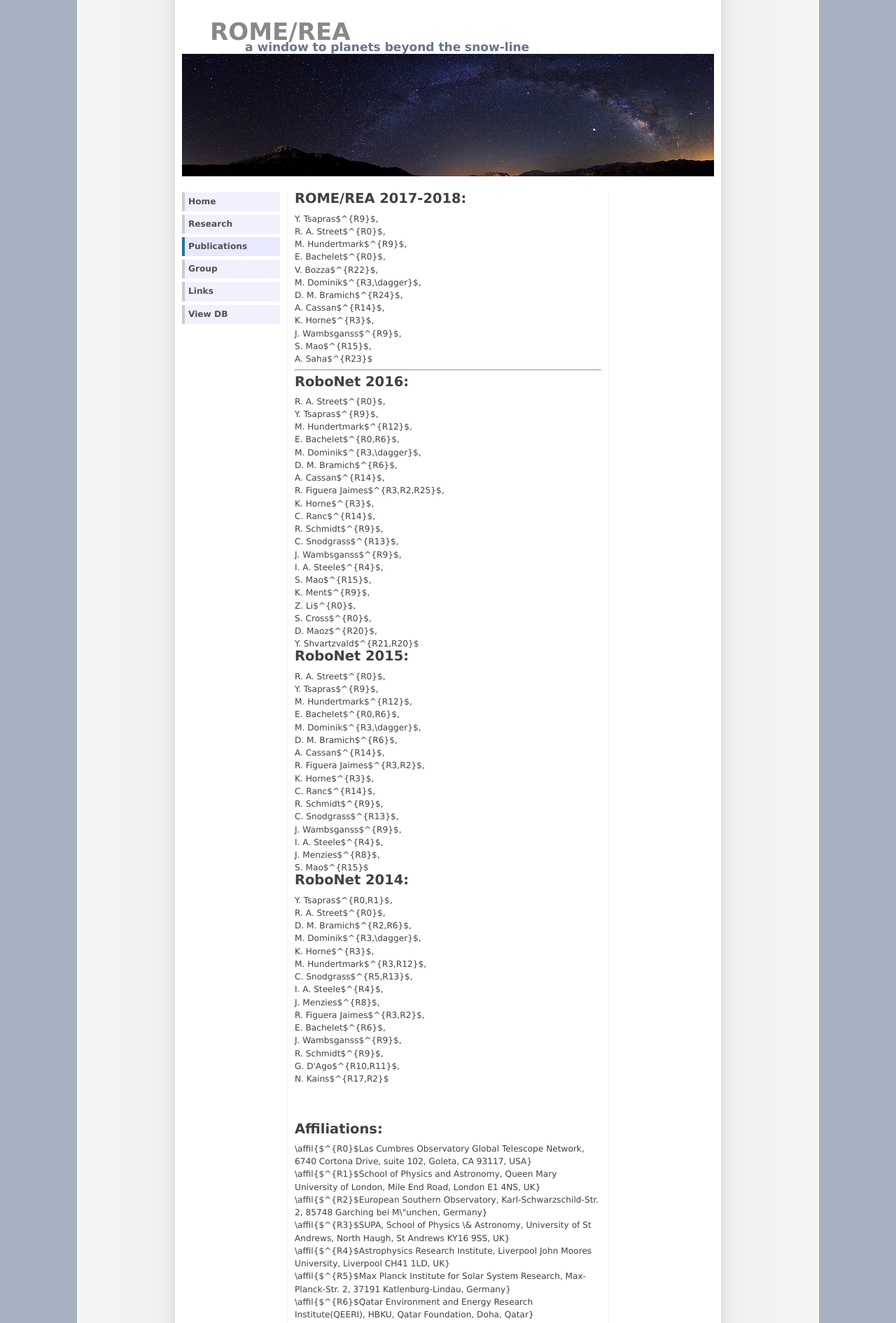
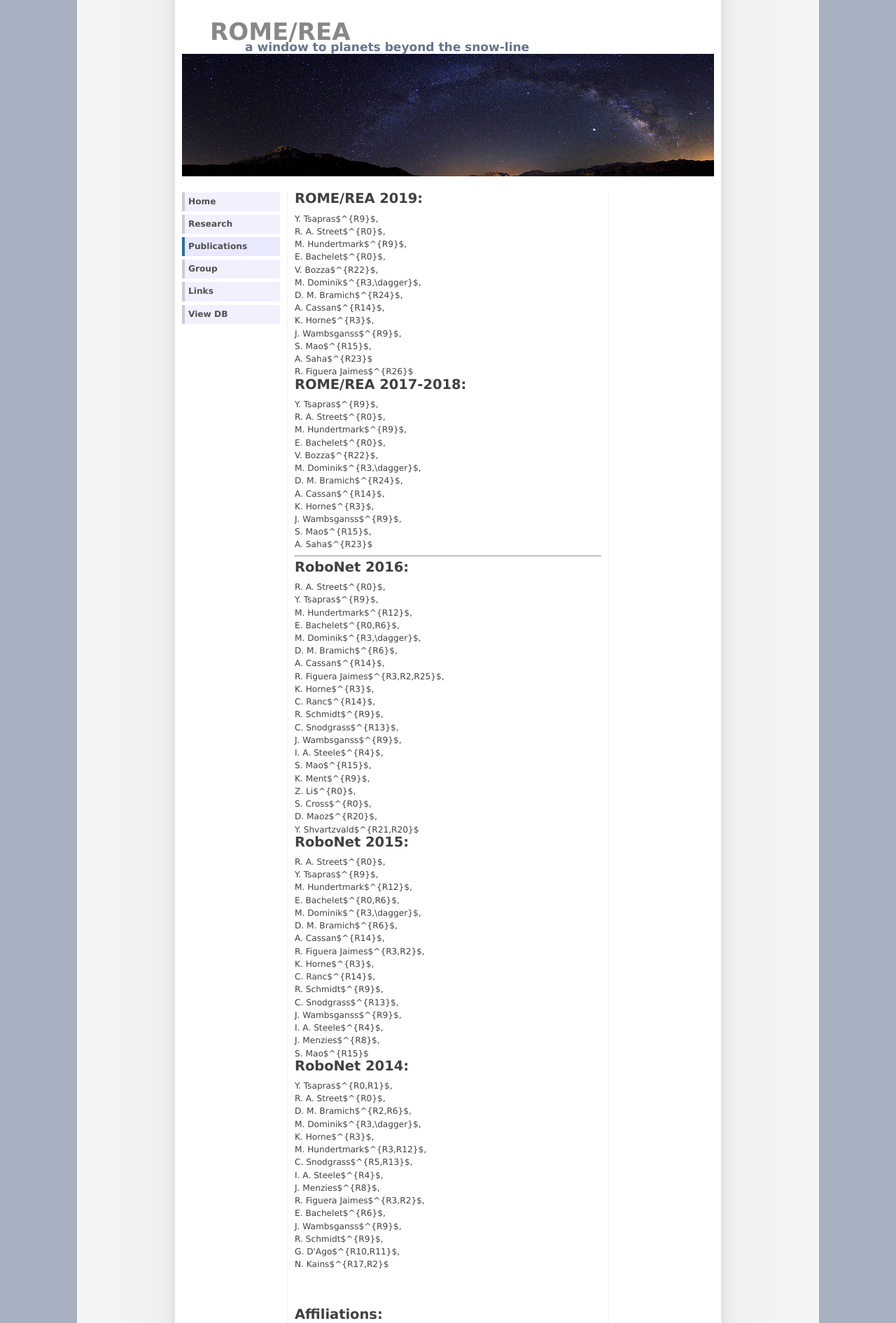
Before and after one commit to ytsapras/robonet_site, a Django app: page /authors/ in a window 1280 px wide. Shown: the top 1891 px of the page at 70% size. Run offline with Django 3.2, Linux system fonts and the light colour scheme; parts of the project's set-up code (start-up, migrations or seed data) failed here and were passed over.

Commit message:
updated authors.html

```diff
--- a/project_website/templates/project_website/authors.html
+++ b/project_website/templates/project_website/authors.html
@@ -42,6 +42,21 @@ R. Figuera Jaimes$^{R2,R3}$,<p>
 N. Kains$^{R2}$<br>
 G. D'Ago$^{R10,R11}$<br>
 -->
+<h2>ROME/REA 2019:</h2>
+Y. Tsapras$^{R9}$,<br>
+R. A. Street$^{R0}$,<br>
+M. Hundertmark$^{R9}$,<br>
+E. Bachelet$^{R0}$,<br>
+V. Bozza$^{R22}$,<br>
+M. Dominik$^{R3,\dagger}$,<br>
+D. M. Bramich$^{R24}$,<br>
+A. Cassan$^{R14}$,<br>
+K. Horne$^{R3}$,<br>
+J. Wambsganss$^{R9}$,<br>
+S. Mao$^{R15}$,<br>
+A. Saha$^{R23}$<br>
+R. Figuera Jaimes$^{R26}$<br>
+
 <h2>ROME/REA 2017-2018:</h2>
 Y. Tsapras$^{R9}$,<br>
 R. A. Street$^{R0}$,<br>
@@ -146,6 +161,7 @@ Russia}<br>
 \affil{$^{R23}$National Optical Astronomy Observatory, 950 North Cherry Ave., Tucson, AZ 85719, USA}<br>
 \affil{$^{R24}$New York University Abu Dhabi, Saadiyat Island, Abu Dhabi, PO Box 129188, United Arab Emirates}<br>
 \affil{$^{R25}$Physics Department and Tsinghua Centre for Astrophysics, Tsinghua University, Beijing 100084, China}<br>
+\affil{$^{R26}$Facultad de Ingenieria y Tecnologia Universidad San Sebastian, General Lagos 1163, Valdivia 5110693, Chile.}<br>
 $\dagger$ Royal Society University Research Fellow<p>
 </p>
 
```
